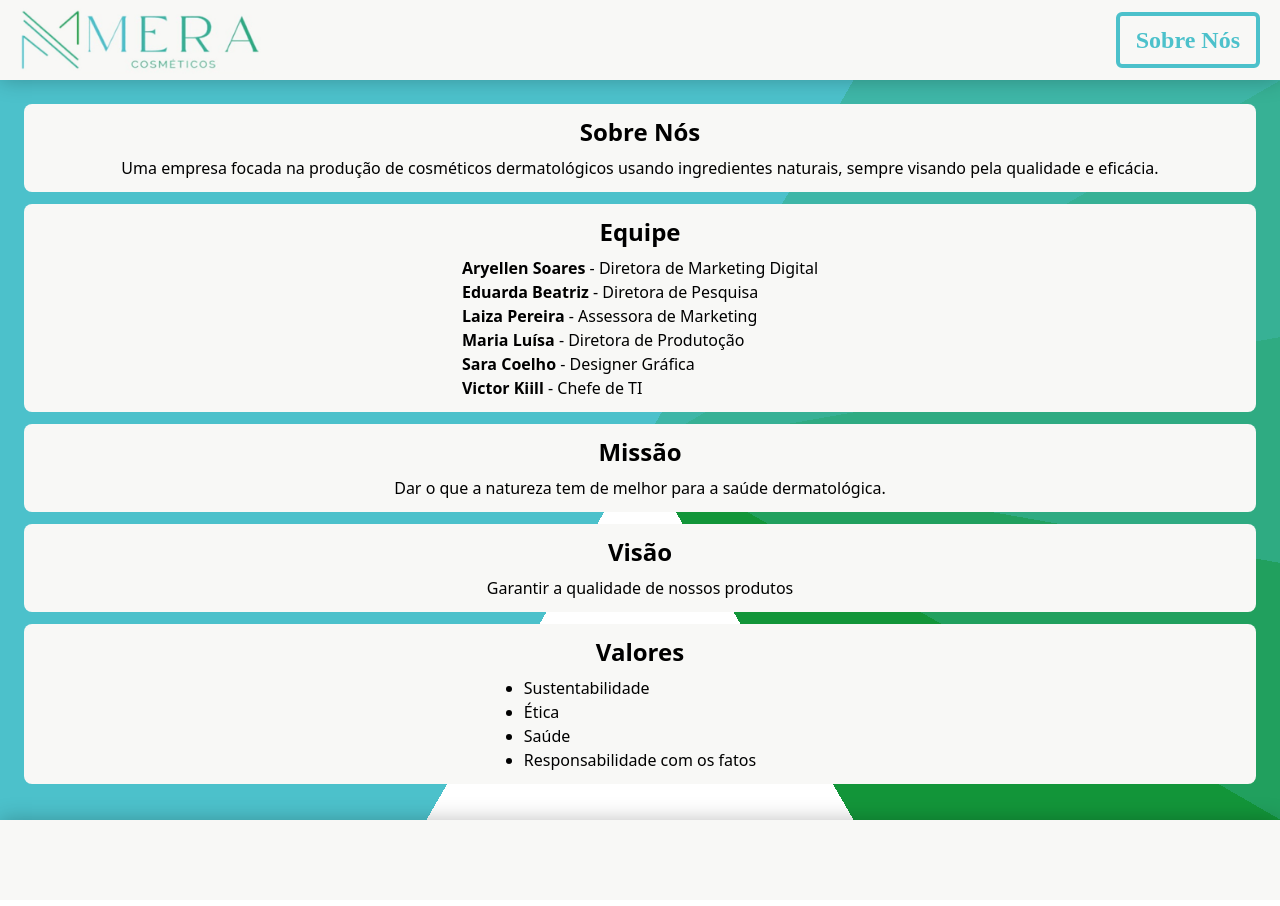
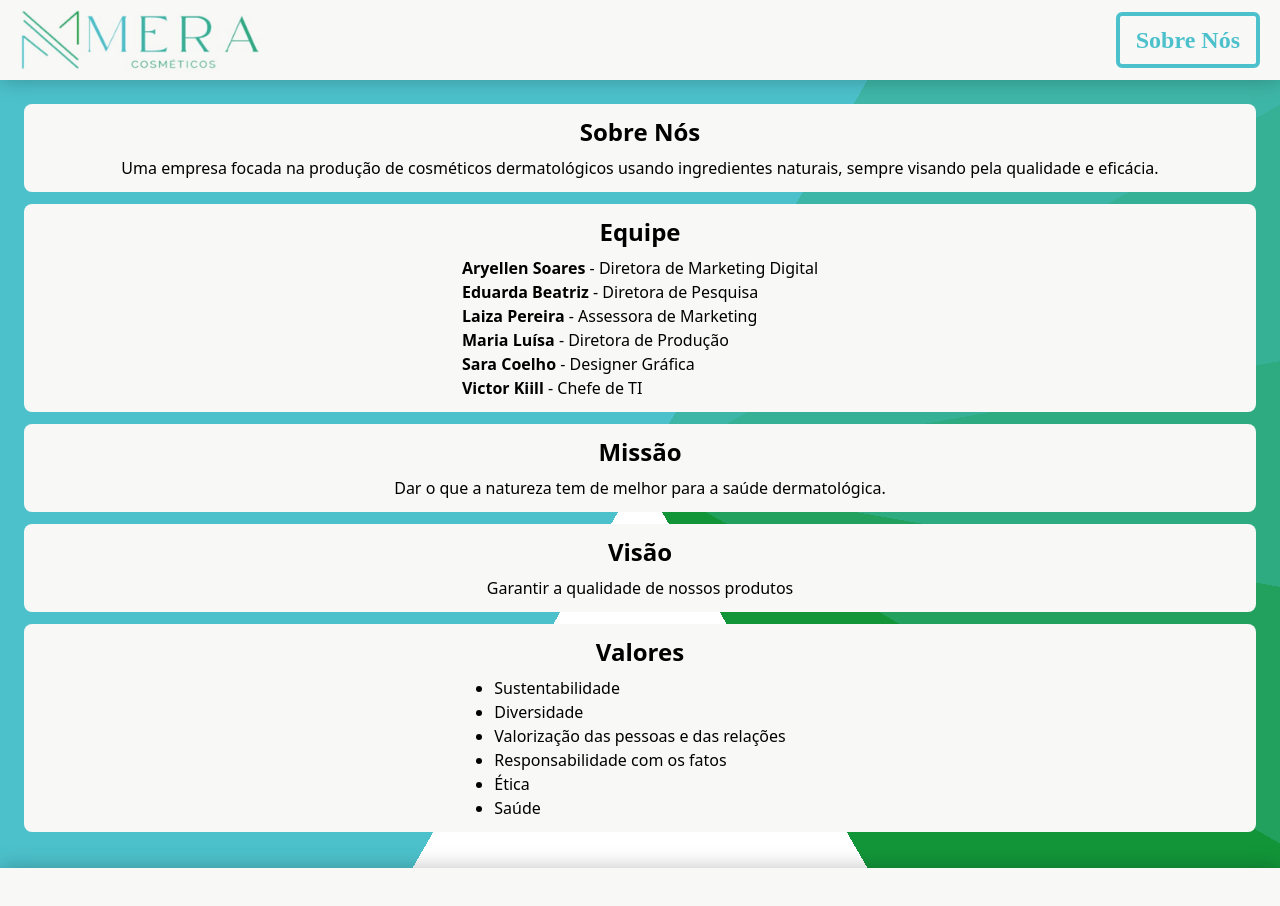
Before and after one commit to VictorKiill/mera-app, a Next.js app: page /sobre in a window 1280 px wide. Shown: the top 906 px of the page. Built offline with nearby package versions, Linux system fonts and the light colour scheme; a web font is replaced by a local one.

Commit message:
Updated info and fixed typos

```diff
--- a/src/pages/sobre.jsx
+++ b/src/pages/sobre.jsx
@@ -14,7 +14,7 @@ export default function Sobre() {
                         <li><span className="font-semibold">Aryellen Soares</span> - Diretora de Marketing Digital</li>
                         <li><span className="font-semibold">Eduarda Beatriz</span> - Diretora de Pesquisa</li>
                         <li><span className="font-semibold">Laiza Pereira</span> - Assessora de Marketing</li>
-                        <li><span className="font-semibold">Maria Luísa</span> - Diretora de Produtoção</li>
+                        <li><span className="font-semibold">Maria Luísa</span> - Diretora de Produção</li>
                         <li><span className="font-semibold">Sara Coelho</span> - Designer Gráfica</li>
                         <li><span className="font-semibold">Victor Kiill</span> - Chefe de TI</li>
                     </ul>
@@ -31,9 +31,11 @@ export default function Sobre() {
                     <h2 className="text-center text-2xl font-bold mb-2">Valores</h2>
                     <ul className="list-disc">
                         <li>Sustentabilidade</li>
+                        <li>Diversidade</li>
+                        <li>Valorização das pessoas e das relações</li>
+                        <li>Responsabilidade com os fatos</li>
                         <li>Ética</li>
                         <li>Saúde</li>
-                        <li>Responsabilidade com os fatos</li>
                     </ul>
                 </div>
             </div>
```
